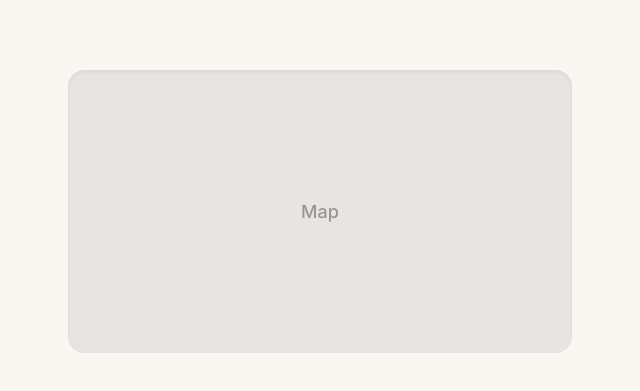
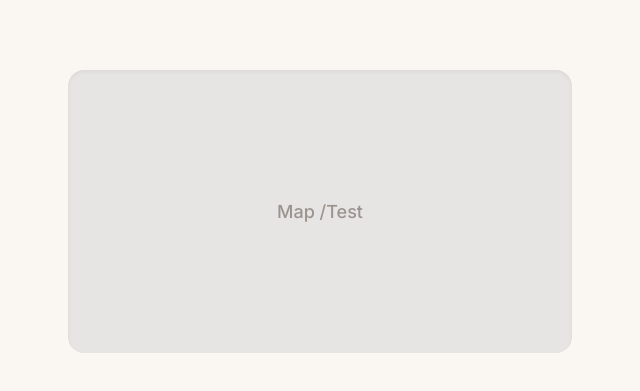
Before and after one commit to raipatwaratharva11/Test, a plain HTML site: page index.html in a window 1280 px wide. Shown: the part 1986-2377 px from the top of the page, 620-1260 px from the left. Drawn offline with nearby package versions, Linux system fonts and the light colour scheme.

Commit message:
Update Map text to Map /Test

```diff
--- a/index.html
+++ b/index.html
@@ -196,7 +196,7 @@
                 </div>
                 <div
                     class="bg-stone-200 aspect-video rounded-2xl flex items-center justify-center text-page-text/40 font-medium text-lg shadow-inner">
-                    Map
+                    Map /Test
                 </div>
             </div>
         </section>
```
